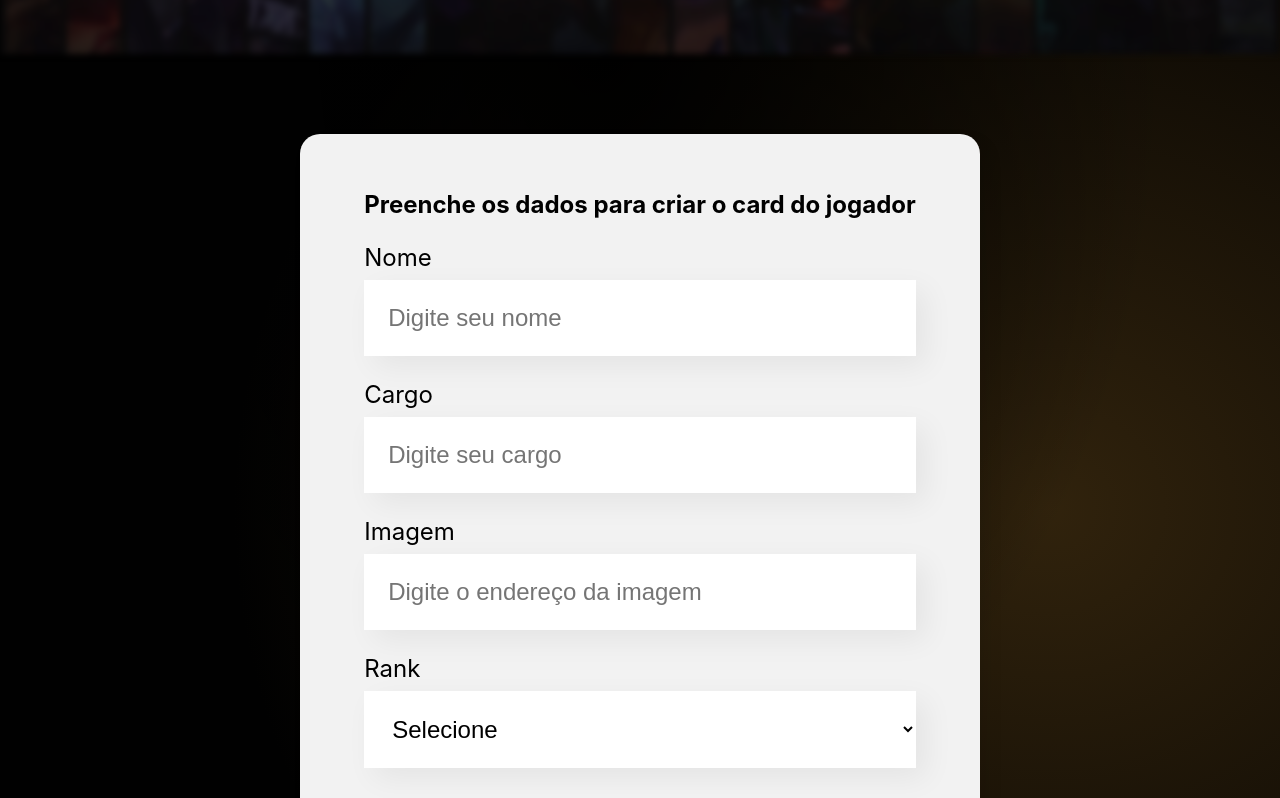
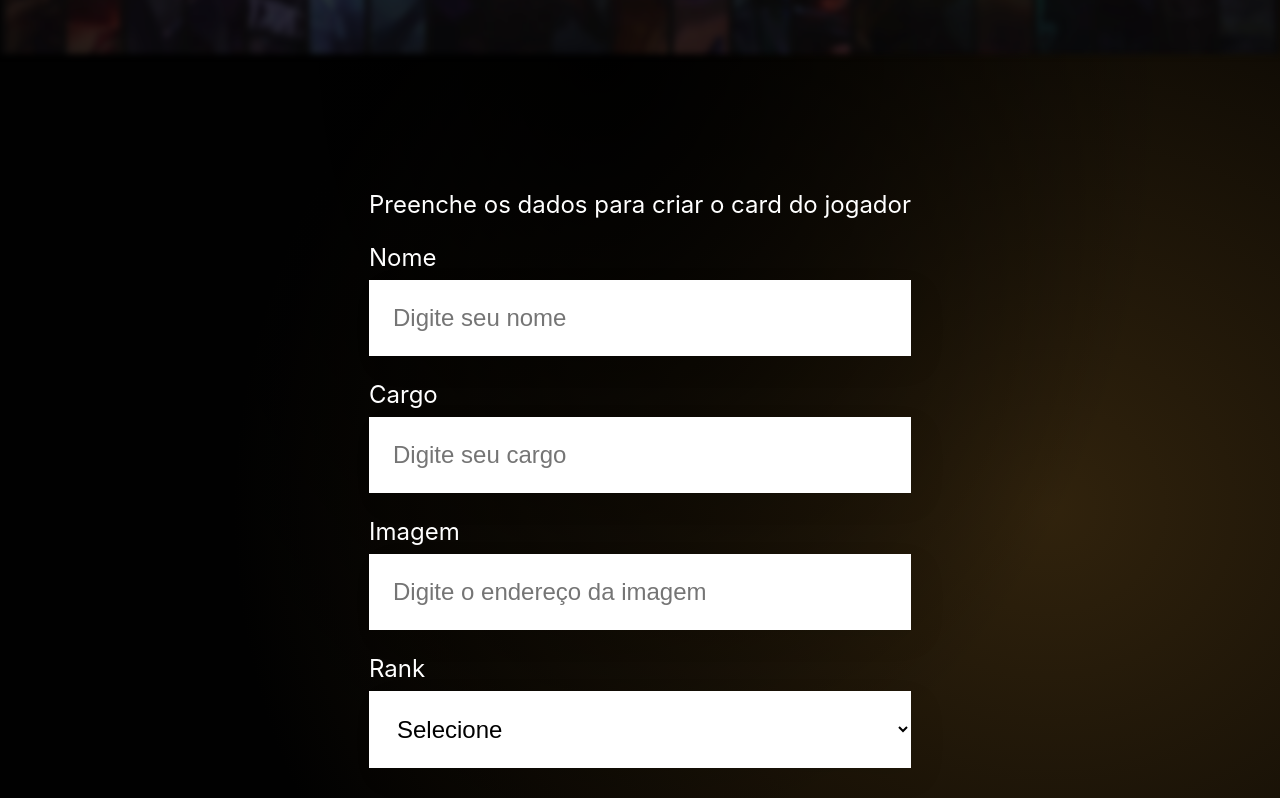
Before and after one commit to ramonvc/organi, a React (Create React App) app: page / in a window 1280 px wide. Shown: the part 440-1238 px from the top of the page. Built offline with nearby package versions, Linux system fonts and the light colour scheme.

Commit message:
Change form style

```diff
--- a/src/components/Form/Form.css
+++ b/src/components/Form/Form.css
@@ -1,13 +1,15 @@
-.form {
+.form-container {
+    color: #FFFFFF;
     display: flex;
     justify-content: center;
     margin: 80px 0px;
 }
 
-.form form {
-    max-width: 80%;
-    background-color: #F2F2F2;
+.form-container .form-title {
+    font-weight: 400;
+}
+
+.form-container form {
     border-radius: 20px;
-    padding: 36px 64px;
-    box-shadow: 8px 8px 16px rgba(0, 0, 0, 0.08)
+    margin: 36px 64px;
 }
--- a/src/components/Form/index.js
+++ b/src/components/Form/index.js
@@ -29,9 +29,9 @@ const Form = (props) => {
 	};
 
 	return (
-		<section className="form">
+		<section className="form-container">
 			<form onSubmit={onSave}>
-				<h2>Preenche os dados para criar o card do jogador</h2>
+				<h2 className="form-title">Preenche os dados para criar o card do jogador</h2>
 				<TextField
 					label="Nome"
 					placeholder="Digite seu nome"
```
